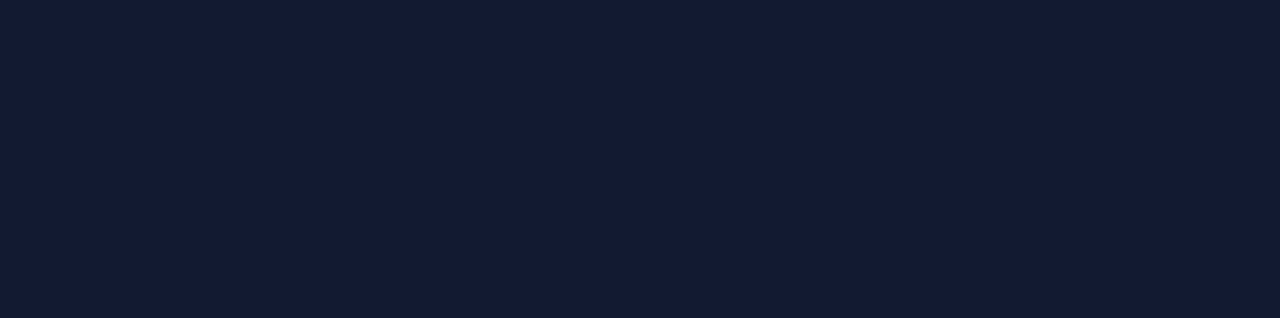
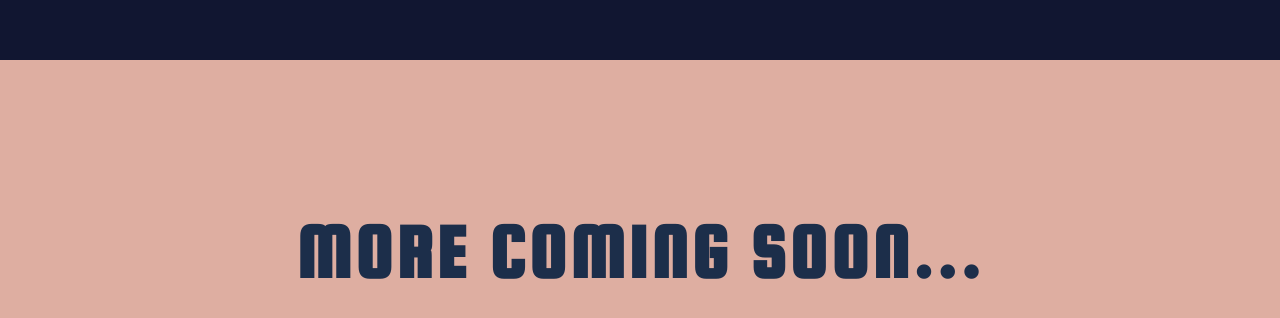
Before and after one commit to salemlf/react-portfolio-site, a React (Create React App) app in the folder my-portfolio-site/: page / in a window 1280 px wide. Shown: the part 3871-4189 px from the top of the page. Before the commit the page ends 3931 px from the top, so only its background shows below. Built offline with nearby package versions, Linux system fonts and the light colour scheme; a web font is replaced by a local one.

Commit message:
Added temporary banner

```diff
--- a/my-portfolio-site/src/App.css
+++ b/my-portfolio-site/src/App.css
@@ -37,8 +37,8 @@ body {
 }
 
 .App {
-  /* !added */
   overflow-x: clip;
+  overflow-y: hidden;
 }
 
 a,
--- a/my-portfolio-site/src/App.js
+++ b/my-portfolio-site/src/App.js
@@ -3,6 +3,7 @@ import "./App.css";
 import MobileMenu from "./components/MobileMenu/MobileMenu";
 import Header from "./components/Header/Header";
 import AboutMe from "./components/About Me/AboutMe.js";
+import TempBanner from "./components/TempBanner.js";
 
 // TODO: move isOpen functionality into different component
 
@@ -24,6 +25,7 @@ const App = () => {
       <Header toggle={toggle} />
       <MobileMenu isOpen={isOpen} toggle={toggle} />
       <AboutMe />
+      <TempBanner></TempBanner>
     </div>
   );
 };
--- a/my-portfolio-site/src/components/About Me/AboutMeStyles.js
+++ b/my-portfolio-site/src/components/About Me/AboutMeStyles.js
@@ -72,8 +72,6 @@ export const ArrowAnimation = keyframes`
     }
 `;
 
-//create container for arrow div, will be absolute
-// TODO: change arrow width and height to be responsive
 export const ArrowContainer = styled.div`
   position: absolute;
   margin-left: 0;
@@ -83,7 +81,6 @@ export const ArrowContainer = styled.div`
   height: calc(10px + (50 - 10) * ((100vw - 250px) / (1600 - 250)));
 `;
 
-// creat container for text and arrow
 export const WorkSkillItem = styled.div`
   position: relative;
   width: 100%;
@@ -101,8 +98,6 @@ export const WorkSkillItem = styled.div`
   }
 `;
 
-// create container for text, will be relative
-// TODO: change font-size, make responsive
 export const WorkSkillText = styled.h6`
   position: relative;
   font-size: calc(8px + (30 - 8) * ((100vw - 250px) / (1600 - 250)));
--- /dev/null
+++ b/my-portfolio-site/src/components/TempBanner.js
@@ -0,0 +1,35 @@
+import React from "react";
+import styled from "styled-components";
+
+const BannerContainer = styled.div`
+  display: flex;
+  flex-direction: column;
+`;
+
+const Banner = styled.div`
+  flex-shrink: 0;
+  height: 30vw;
+  background-color: var(--tannish);
+  display: flex;
+  flex-direction: column;
+  justify-content: center;
+  text-align: center;
+`;
+
+const BannerText = styled.h2`
+  color: var(--mediumBlue);
+  font-size: calc(30px + (60 - 30) * ((100vw - 250px) / (900 - 250)));
+  margin: 0 auto;
+`;
+
+const TempBanner = () => {
+  return (
+    <BannerContainer>
+      <Banner>
+        <BannerText>MORE COMING SOON...</BannerText>
+      </Banner>
+    </BannerContainer>
+  );
+};
+
+export default TempBanner;
```
